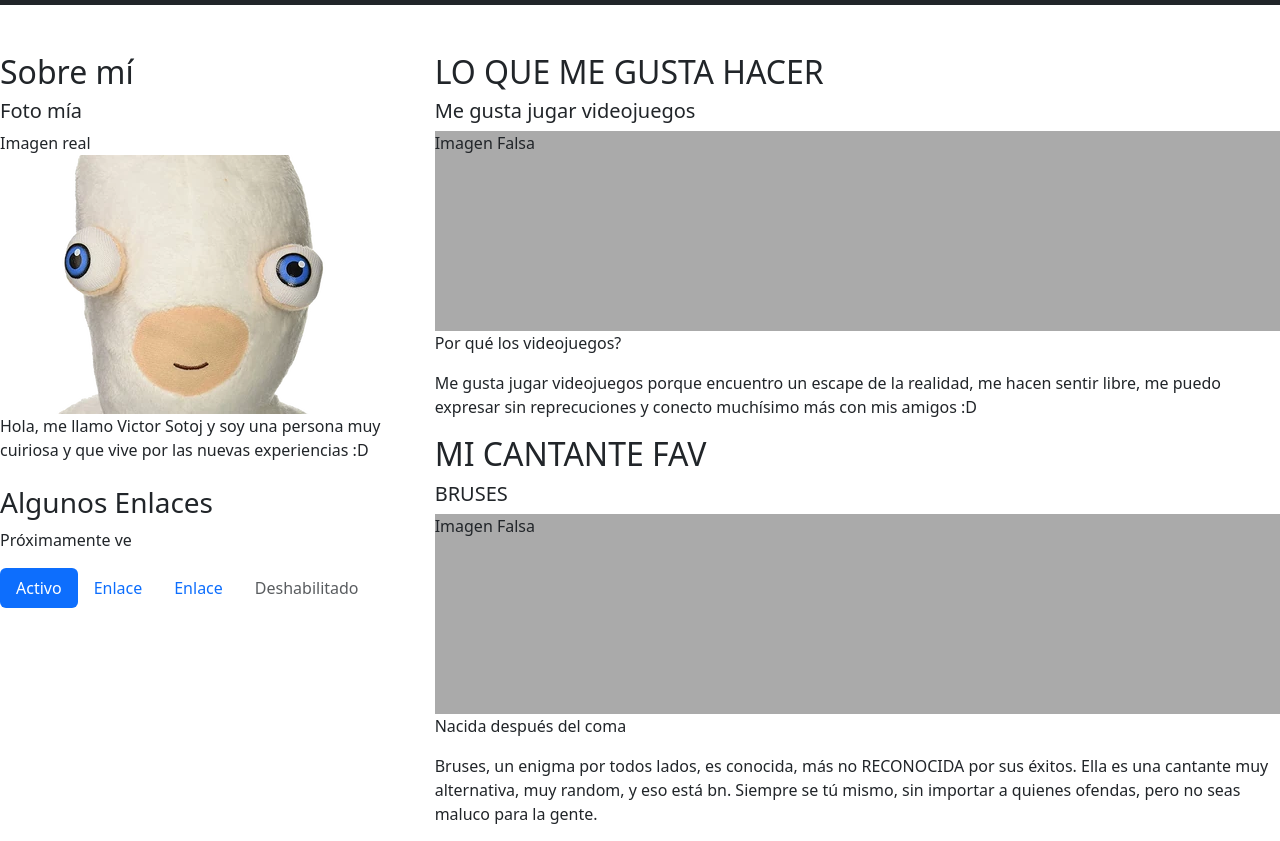
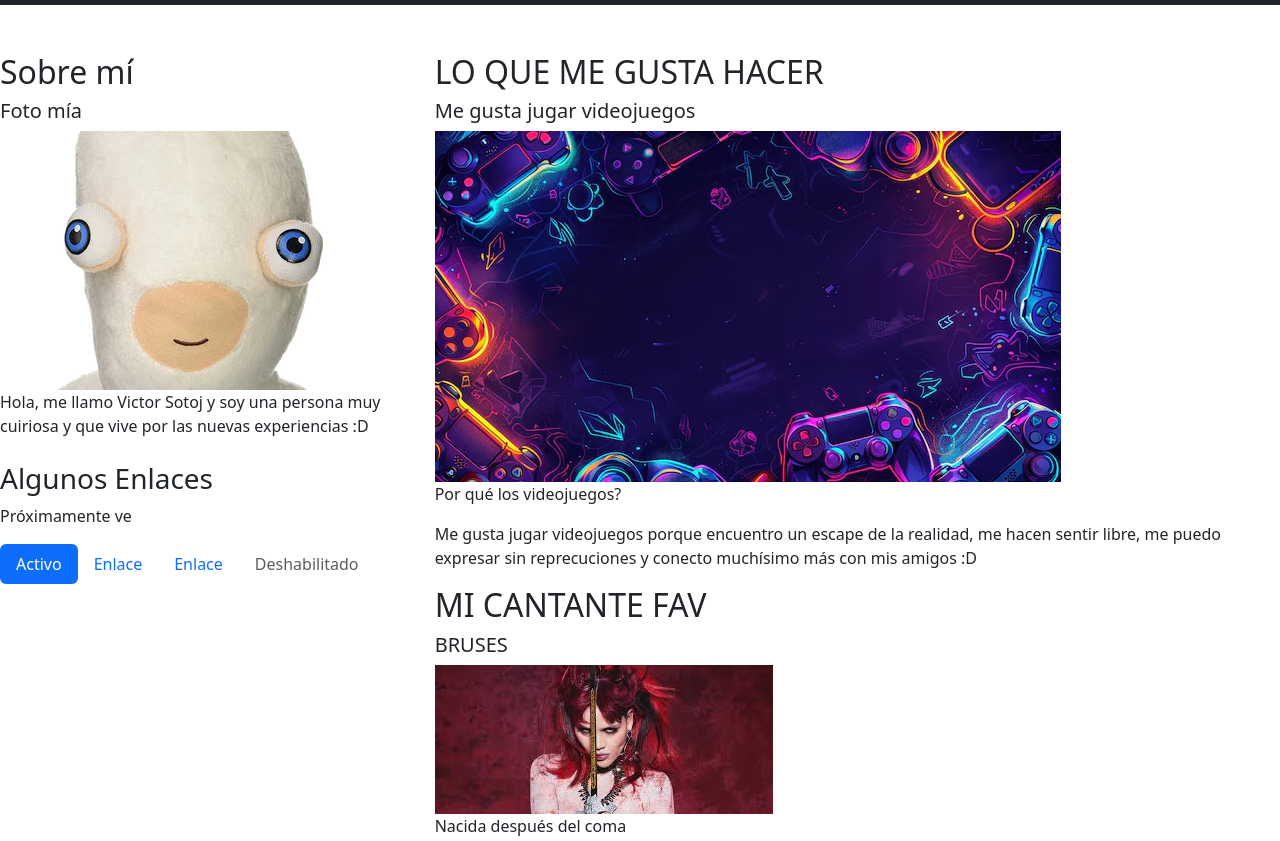
Before and after one commit to 24VSH01-VictorSotoj/Guia-IV-Bach-A, a plain HTML site: page index.html in a window 1280 px wide. Shown: the part 243-1084 px from the top of the page. Drawn offline with nearby package versions, Linux system fonts and the light colour scheme.

Commit message:
Update index.html

```diff
--- a/index.html
+++ b/index.html
@@ -49,8 +49,9 @@
 				<div class="col-sm-4">
 					<h2>Sobre mí</h2>
 					<h5>Foto mía</h5>
-					<div class="img"> Imagen real</div>
+
 					<img src="yo.png" id="imagen"/>
+
 					<p>Hola, me llamo Victor Sotoj y soy una persona muy cuiriosa y que vive por las nuevas experiencias :D</p>
 					<h3 class="mt-4">Algunos Enlaces</h3>
 					<p>Próximamente ve</p>
@@ -73,13 +74,17 @@
 				<div class="col-sm-8">
 					<h2>LO QUE ME GUSTA HACER</h2>
 					<h5>Me gusta jugar videojuegos</h5>
-					<div class="fakeimg">Imagen Falsa</div>
+
+                    <img src="videojuego.png" alt="Videojuegos favoritos"/>
+
 					<p>Por qué los videojuegos?</p>
 					<p>Me gusta jugar videojuegos porque encuentro un escape de la realidad, me hacen sentir libre, me puedo expresar sin reprecuciones y conecto muchísimo más con mis amigos :D</p>
 
 					<h2>MI CANTANTE FAV</h2>
 					<h5>BRUSES</h5>
-					<div class="fakeimg">Imagen Falsa</div>
+
+					<img src="bruses.png" alt="Foto de Bruses"/>
+
 					<p>Nacida después del coma</p>
 					<p>Bruses, un enigma por todos lados, es conocida, más no RECONOCIDA por sus éxitos. Ella es una cantante muy alternativa, muy random, y eso está bn. Siempre se tú mismo, sin importar a quienes ofendas, pero no seas maluco para la gente.</p>
 				</div>
```
